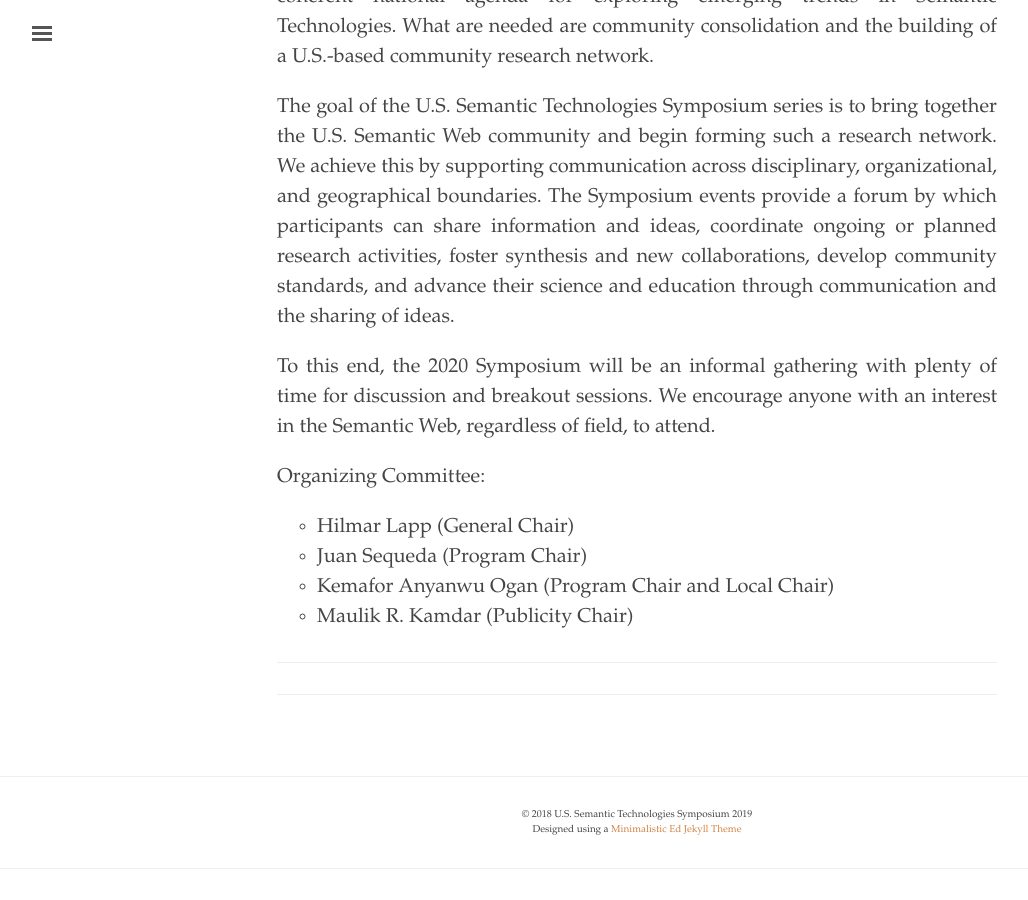
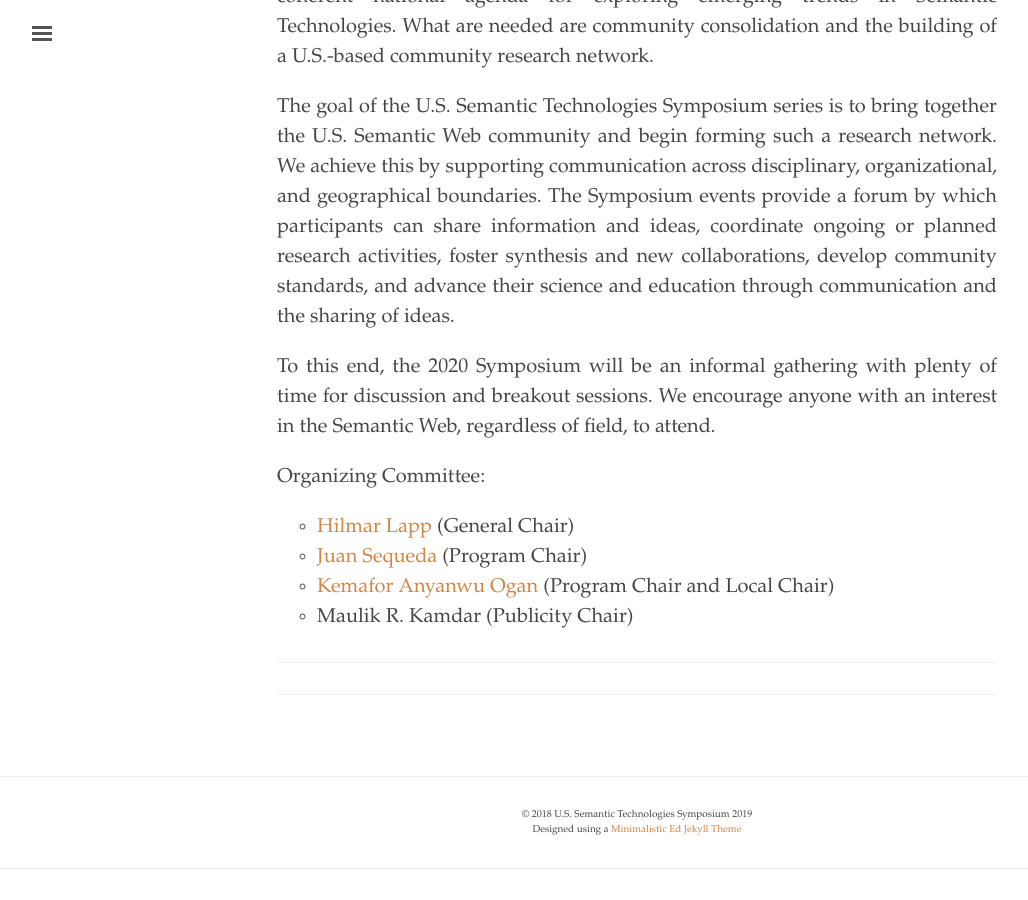
Before and after one commit to us2ts/us2ts.github.io, a Jekyll site: the page built from index.md, in a window 1280 px wide and 900 px high, scrolled down 610 px. Shown: the whole window, without its empty margins (3-1031 px from the left). Built offline with Jekyll 4.4.1, drawn with Linux system fonts in a browser that asks for light colours; some of the changed lines change nothing that is shown.

Commit message:
Links (most of) organizing committee members

```diff
--- a/index.md
+++ b/index.md
@@ -13,7 +13,11 @@
 To this end, the 2020 Symposium will be an informal gathering with plenty of time for discussion and breakout sessions. We encourage anyone with an interest in the Semantic Web, regardless of field, to attend.
 
 Organizing Committee:
-- Hilmar Lapp (General Chair)
-- Juan Sequeda (Program Chair)
-- Kemafor Anyanwu Ogan (Program Chair and Local Chair)
+- [Hilmar Lapp] (General Chair)
+- [Juan Sequeda] (Program Chair)
+- [Kemafor Anyanwu Ogan] (Program Chair and Local Chair)
 - Maulik R. Kamdar (Publicity Chair)
+
+[Hilmar Lapp]: https://orcid.org/0000-0001-9107-0714
+[Juan Sequeda]: http://juansequeda.com
+[Kemafor Anyanwu Ogan]: https://www.csc2.ncsu.edu/faculty/kogan/
```
